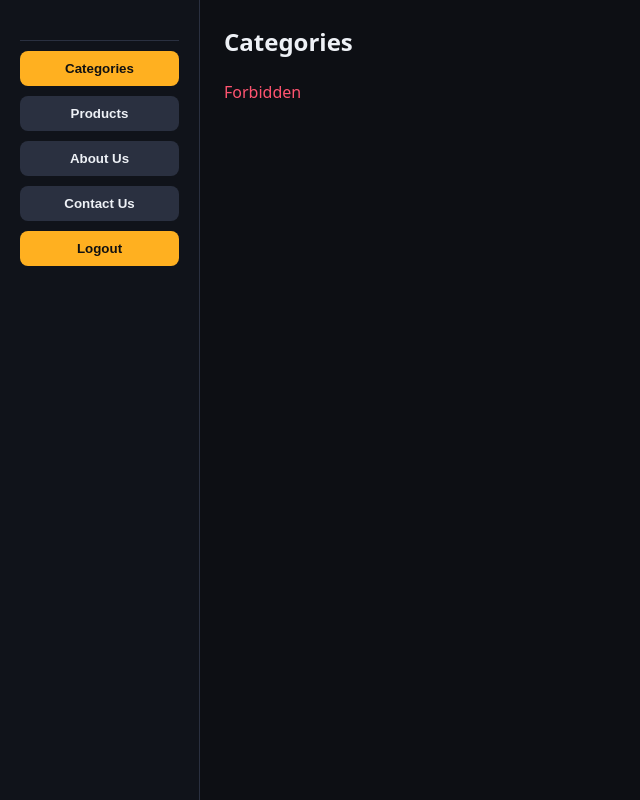
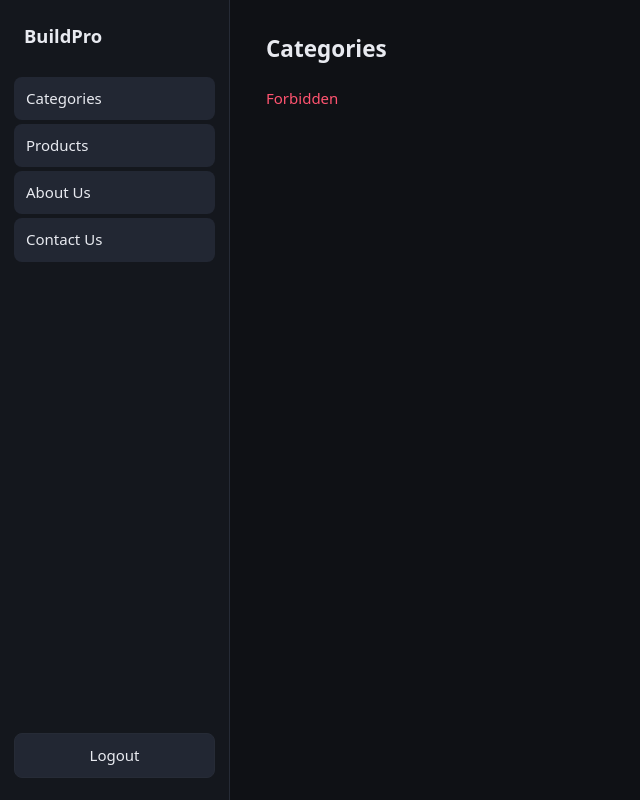
Before and after one commit to NikitaMandle/-BuildPro, a PHP site: page /admin/ in a window 1280 px wide. Shown: the whole page, without its empty margins (0-640 px from the left). Run offline with PHP 8.4, Linux system fonts and the light colour scheme; the visitor is signed in with stand-in values (Sample User, id 1).

Commit message:
recently updated...

```diff
--- a/admin/index.php
+++ b/admin/index.php
@@ -22,8 +22,8 @@ $('#f').onsubmit = async e => { e.preventDefault();
 <!doctype html><html><head><meta charset="utf-8"><meta name="viewport" content="width=device-width,initial-scale=1">
 <title>BuildPro Admin</title><link rel="stylesheet" href="../assets/style.css"></head><body>
 
-<div class="dash" id="dash"><aside><b id="who"></b><button class="btn ghost" data-t="cats">Categories</button><button class="btn ghost" data-t="prods">Products</button><button class="btn ghost" data-t="about">About Us</button><button class="btn ghost" data-t="contact">Contact Us</button>
-<button class="btn ghost" data-t="users" id="ub" hidden>Users</button><button class="btn" id="out">Logout</button></aside><main id="m"></main></div>
+<div class="dash" id="dash"><aside><div class="brand">BuildPro</div><span id="who"></span><button class="btn ghost" data-t="cats">Categories</button><button class="btn ghost" data-t="prods">Products</button><button class="btn ghost" data-t="about">About Us</button><button class="btn ghost" data-t="contact">Contact Us</button>
+<button class="btn ghost" data-t="users" id="ub" hidden>Users</button><button class="btn ghost" id="out">Logout</button></aside><main id="m"></main></div>
 
 <script src="../assets/app.js"></script><script>
 const me = <?= json_encode($me, JSON_HEX_TAG | JSON_HEX_AMP) ?>;
--- a/assets/app.js
+++ b/assets/app.js
@@ -24,7 +24,7 @@ function htmlField(f, row) {
     ${b('bold', '<b>B</b>', 'Bold')}${b('italic', '<i>I</i>', 'Italic')}${b('underline', '<u>U</u>', 'Underline')}${b('formatBlock', 'H', 'Heading', 'h3')}
     ${b('insertUnorderedList', '• List', 'Bullet list')}${b('insertOrderedList', '1. List', 'Numbered list')}${b('createLink', 'Link', 'Add link')}
     ${b('removeFormat', 'Clear', 'Clear formatting')}${f.noSpecs ? '' : b('specs', '+ Specs', 'Insert Edge / Width / Finish / Payment Condition lines')}</div>
-    <div class="ed-body" contenteditable="true" data-ph="Write description…">${init}</div><input type="hidden" name="${f.k}"></div></div>`;
+    <div class="ed-body" contenteditable="true" data-ph="${f.ph || 'Write description…'}">${init}</div><input type="hidden" name="${f.k}"></div></div>`;
 }
 function initEditor(ed) {
   const body = $('.ed-body', ed); document.execCommand('defaultParagraphSeparator', false, 'p');
@@ -48,7 +48,7 @@ async function pageEditor(root, slug, title, canEdit) {
   try { row = await api(`pages/${slug}`); }
   catch (e) { root.innerHTML = `<h2>${esc(title)}</h2><p style="color:#ff5470">${esc(e.message)}</p>`; return; }
   if (!canEdit) { root.innerHTML = `<div class="bar"><h2>${esc(title)}</h2></div><div class="ed-body page-view">${row.content || '<p>Nothing added yet.</p>'}</div>`; return; }
-  root.innerHTML = `<div class="bar"><h2>${esc(title)}</h2></div><form class="page-form">${htmlField({ k: 'content', label: 'Content', noSpecs: 1, tall: 1 }, row)}<div class="row"><button class="btn">Save</button></div></form>`;
+  root.innerHTML = `<div class="bar"><h2>${esc(title)}</h2></div><form class="page-form">${htmlField({ k: 'content', label: 'Content', ph: 'Write content…', noSpecs: 1, tall: 1 }, row)}<div class="row"><button class="btn">Save</button></div></form>`;
   initEditor($('.ed', root));
   $('form', root).onsubmit = async e => { e.preventDefault(); syncEditor($('.ed', root));
     try { await api(`pages/${slug}`, 'PUT', new FormData(e.target)); toast('Saved'); }
--- a/assets/style.css
+++ b/assets/style.css
@@ -1,80 +1,88 @@
-/* BuildPro admin - flat, minimal: no gradients, no colored borders, no glows, no animations */
-:root{--bg:#0d0f14;--card:#171b24;--acc:#ffb020;--tx:#eef1f6;--mut:#8a93a6;--line:#2a3040;--hover:#1d2230;--danger:#ff5470}
+/* BuildPro admin - clean and flat: no gradients, no colored borders, no glows, no animations.
+   Amber is used only for the main action (Add / Save / Login). */
+:root{--bg:#0f1115;--side:#14171d;--card:#171a21;--line:#262b36;--hover:#1c2029;--tx:#e8eaf0;--mut:#8b93a3;--acc:#ffb020;--danger:#ff6b81}
 *{box-sizing:border-box}
-body{margin:0;font:16px/1.5 system-ui,sans-serif;background:var(--bg);color:var(--tx)}
+body{margin:0;font:15px/1.55 system-ui,-apple-system,"Segoe UI",Roboto,sans-serif;background:var(--bg);color:var(--tx)}
 a{color:var(--acc);text-decoration:none}
 [hidden]{display:none!important}
-h2{margin:0 0 20px}
+h2{margin:0 0 20px;font-weight:600}
 ::selection{background:var(--acc);color:#111}
 *{scrollbar-width:thin;scrollbar-color:var(--line) transparent}
 
-/* buttons */
-.btn{background:var(--acc);color:#111;border:0;padding:10px 18px;border-radius:8px;font-weight:700;cursor:pointer}
-.btn:hover{opacity:.88}
-.btn.ghost{background:var(--line);color:var(--tx)}
-.btn.ghost:hover{background:#343c52;opacity:1}
-.btn.sm{padding:5px 10px;font-size:.8rem}
-.btn.sm:not(.ghost){background:var(--line);color:var(--danger)}
-.btn.sm:not(.ghost):hover{background:var(--danger);color:#fff;opacity:1}
-.btn:focus-visible,input:focus-visible,select:focus-visible{outline:2px solid var(--tx);outline-offset:2px}
+/* buttons: secondary by default, amber only for primary */
+.btn{background:var(--acc);color:#111;border:0;padding:9px 18px;border-radius:8px;font:inherit;font-weight:600;cursor:pointer}
+.btn:hover{opacity:.9}
+.btn.ghost{background:#222733;color:var(--tx);font-weight:500}
+.btn.ghost:hover{background:#2b3140;opacity:1}
+.btn.sm{padding:5px 12px;font-size:.82rem}
+.btn.sm:not(.ghost){background:transparent;color:var(--danger);font-weight:500}
+.btn.sm:not(.ghost):hover{background:#ff6b8119;opacity:1}
+.btn:focus-visible,input:focus-visible,select:focus-visible{outline:2px solid #5a647c;outline-offset:2px}
 
 /* forms */
-.card{background:var(--card);border-radius:12px;padding:16px;border:1px solid var(--line)}
-form.card{max-width:420px;margin:12vh auto;display:grid;gap:12px}
-form.card h2{text-align:center;margin-bottom:8px}
-label{display:grid;gap:4px;color:var(--mut);font-size:.85rem}
-input,select{background:#0f121a;border:1px solid var(--line);color:var(--tx);padding:10px;border-radius:8px;font:inherit}
+.card{background:var(--card);border-radius:12px;padding:20px;border:1px solid var(--line)}
+form.card{max-width:380px;margin:14vh auto;display:grid;gap:14px}
+form.card h2{text-align:center;margin-bottom:6px}
+label{display:grid;gap:6px;color:var(--mut);font-size:.85rem}
+input,select{background:var(--bg);border:1px solid var(--line);color:var(--tx);padding:10px 12px;border-radius:8px;font:inherit}
+input:hover,select:hover{border-color:#343b4a}
 input:focus,select:focus{outline:none;border-color:#5a647c}
 
 /* layout */
-.dash{display:grid;grid-template-columns:200px 1fr;min-height:100vh}
-aside{position:sticky;top:0;height:100vh;padding:20px;background:#10131a;border-right:1px solid var(--line);display:grid;align-content:start;gap:10px;overflow:auto}
-aside #who{display:block;font-size:1.1rem;padding:6px 4px 14px;border-bottom:1px solid var(--line)}
-aside .btn{width:100%;text-align:center}
-aside .btn.ghost.active{background:var(--acc);color:#111}
-main{padding:24px;overflow:auto}
-.bar{display:flex;gap:12px;align-items:center;margin-bottom:16px}
+.dash{display:grid;grid-template-columns:230px 1fr;min-height:100vh}
+aside{position:sticky;top:0;height:100vh;padding:22px 14px;background:var(--side);border-right:1px solid var(--line);display:flex;flex-direction:column;gap:4px;overflow:auto}
+.brand{font-size:1.15rem;font-weight:700;padding:0 10px}
+#who{display:block;color:var(--mut);font-size:.85rem;padding:0 10px 18px}
+aside .btn{width:100%;text-align:left;background:transparent;color:var(--mut);font-weight:500;padding:10px 12px}
+aside .btn:hover{background:var(--hover);color:var(--tx);opacity:1}
+aside .btn.ghost.active{background:#222733;color:var(--tx)}
+aside #out{margin-top:auto;border:1px solid var(--line);text-align:center;color:var(--tx)}
+main{padding:32px 36px;overflow:auto;min-width:0}
+.bar{display:flex;gap:12px;align-items:center;margin-bottom:20px}
 .bar h2{margin:0;flex:1;font-size:1.5rem}
-.bar select{min-width:150px;cursor:pointer}
+.bar select{min-width:160px;cursor:pointer}
 
 /* table */
-table{width:100%;border-collapse:collapse;background:var(--card);border-radius:12px;overflow:hidden}
-th{font-size:.75rem;text-transform:uppercase;letter-spacing:.06em;color:var(--mut);background:#131722}
-th,td{padding:12px 14px;text-align:left;border-bottom:1px solid var(--line);vertical-align:middle}
+table{width:100%;border-collapse:collapse;background:var(--card);border:1px solid var(--line);border-radius:12px;overflow:hidden}
+th{font-size:.72rem;text-transform:uppercase;letter-spacing:.07em;color:var(--mut);font-weight:600;background:var(--side)}
+th,td{padding:14px 16px;text-align:left;border-bottom:1px solid var(--line);vertical-align:middle}
 tr:last-child td{border-bottom:0}
 tr:hover>td{background:var(--hover)}
-td img{width:46px;height:46px;object-fit:cover;border-radius:6px}
-td .btn.sm{margin-right:4px}
+td img{width:46px;height:46px;object-fit:cover;border-radius:6px;display:block}
+td .btn.sm{margin-right:2px}
 
 /* modal + toast */
-.modal{position:fixed;inset:0;background:#000a;display:grid;place-items:center;z-index:20;overflow:auto}
-.modal form{margin:0;width:min(420px,92vw)}
-.modal form.wide{width:min(640px,94vw)}
-.modal h3{margin:0 0 4px;font-size:1.25rem}
+.modal{position:fixed;inset:0;background:#000b;display:grid;place-items:center;z-index:20;overflow:auto;padding:16px}
+.modal form{margin:0;width:min(440px,100%)}
+.modal form.wide{width:min(660px,100%)}
+.modal h3{margin:0 0 4px;font-size:1.2rem;font-weight:600}
 .row{display:flex;gap:10px}
-.toast{position:fixed;bottom:20px;right:20px;background:var(--acc);color:#111;padding:12px 18px;border-radius:8px;z-index:30;font-weight:600}
+.toast{position:fixed;bottom:24px;right:24px;background:var(--tx);color:#111;padding:11px 18px;border-radius:8px;z-index:30;font-weight:600}
 .toast.err{background:var(--danger);color:#fff}
 
 /* HTML editor (product description, About Us, Contact Us) */
-.field{display:grid;gap:4px;color:var(--mut);font-size:.85rem}
-.ed{border:1px solid var(--line);border-radius:8px;background:#0f121a;overflow:hidden}
+.field{display:grid;gap:6px;color:var(--mut);font-size:.85rem}
+.ed{border:1px solid var(--line);border-radius:10px;background:var(--bg);overflow:hidden}
 .ed:focus-within{border-color:#5a647c}
-.ed-bar{display:flex;flex-wrap:wrap;gap:4px;padding:6px;background:#131722;border-bottom:1px solid var(--line)}
-.ed-bar button{background:var(--line);color:var(--tx);border:0;border-radius:6px;padding:4px 10px;font:inherit;font-size:.8rem;cursor:pointer}
-.ed-bar button:hover{background:#343c52}
-.ed-body{min-height:170px;max-height:46vh;overflow:auto;padding:12px;color:var(--tx);font-size:1rem;line-height:1.6;outline:none}
+.ed-bar{display:flex;flex-wrap:wrap;gap:4px;padding:8px;background:var(--side);border-bottom:1px solid var(--line)}
+.ed-bar button{background:transparent;color:var(--tx);border:0;border-radius:6px;padding:5px 11px;font:inherit;font-size:.85rem;cursor:pointer}
+.ed-bar button:hover{background:#2b3140}
+.ed-body{min-height:170px;max-height:46vh;overflow:auto;padding:14px;color:var(--tx);font-size:1rem;line-height:1.65;outline:none}
 .ed-body:empty::before{content:attr(data-ph);color:var(--mut)}
-.ed-body p{margin:0 0 .5em}.ed-body ul,.ed-body ol{margin:.3em 0 .6em;padding-left:1.4em}.ed-body h3{margin:.4em 0}.ed-body a{color:var(--acc);text-decoration:underline}
+.ed-body p{margin:0 0 .6em}.ed-body ul,.ed-body ol{margin:.3em 0 .7em;padding-left:1.4em}.ed-body h3{margin:.4em 0}.ed-body a{color:var(--acc);text-decoration:underline}
 .ed.tall .ed-body{min-height:340px;max-height:62vh}
-.page-form{display:grid;gap:14px;max-width:820px}
+.page-form{display:grid;gap:16px;max-width:820px}
+.page-form .row{justify-content:flex-start}
 .page-view{max-width:820px;background:var(--card);border:1px solid var(--line);border-radius:12px;max-height:none}
 
 /* mobile: sidebar becomes a top bar */
 @media(max-width:700px){
   .dash{grid-template-columns:1fr}
-  aside{position:static;height:auto;display:flex;flex-wrap:wrap;gap:8px;border-right:0;border-bottom:1px solid var(--line)}
-  aside #who{width:100%;border-bottom:0;padding-bottom:0}
-  aside .btn{width:auto;flex:1 1 auto}
-  main{padding:16px}
+  aside{position:static;height:auto;flex-direction:row;flex-wrap:wrap;gap:6px;padding:14px;border-right:0;border-bottom:1px solid var(--line)}
+  .brand{flex:1}
+  #who{padding:0 0 4px;width:100%;order:2}
+  aside .btn{width:auto;flex:1 1 auto;text-align:center;order:3}
+  aside #out{margin-top:0}
+  main{padding:18px 14px}
   th,td{padding:10px}
 }
```
